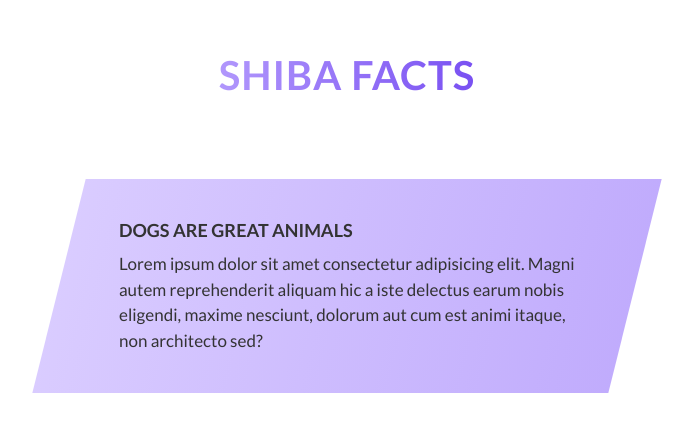
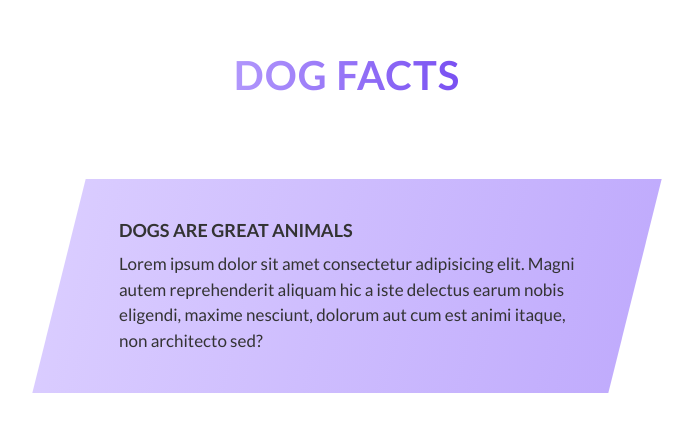
Before and after one commit to pie08/shib-generator, a website built with Parcel: page index.html in a window 1280 px wide. Shown: the part 999-1430 px from the top of the page, without its empty margins (293-985 px from the left). Built offline with nearby package versions, Linux system fonts and the light colour scheme; no server answers.

Commit message:
i commit too much

```diff
--- a/index.html
+++ b/index.html
@@ -37,7 +37,7 @@
 
       <section class="section-facts">
         <div class="u-center-text u-margin-bottom-large">
-          <h2 class="header-secondary">Shiba facts</h2>
+          <h2 class="header-secondary">Dog facts</h2>
         </div>
 
         <div class="facts-box">
```
